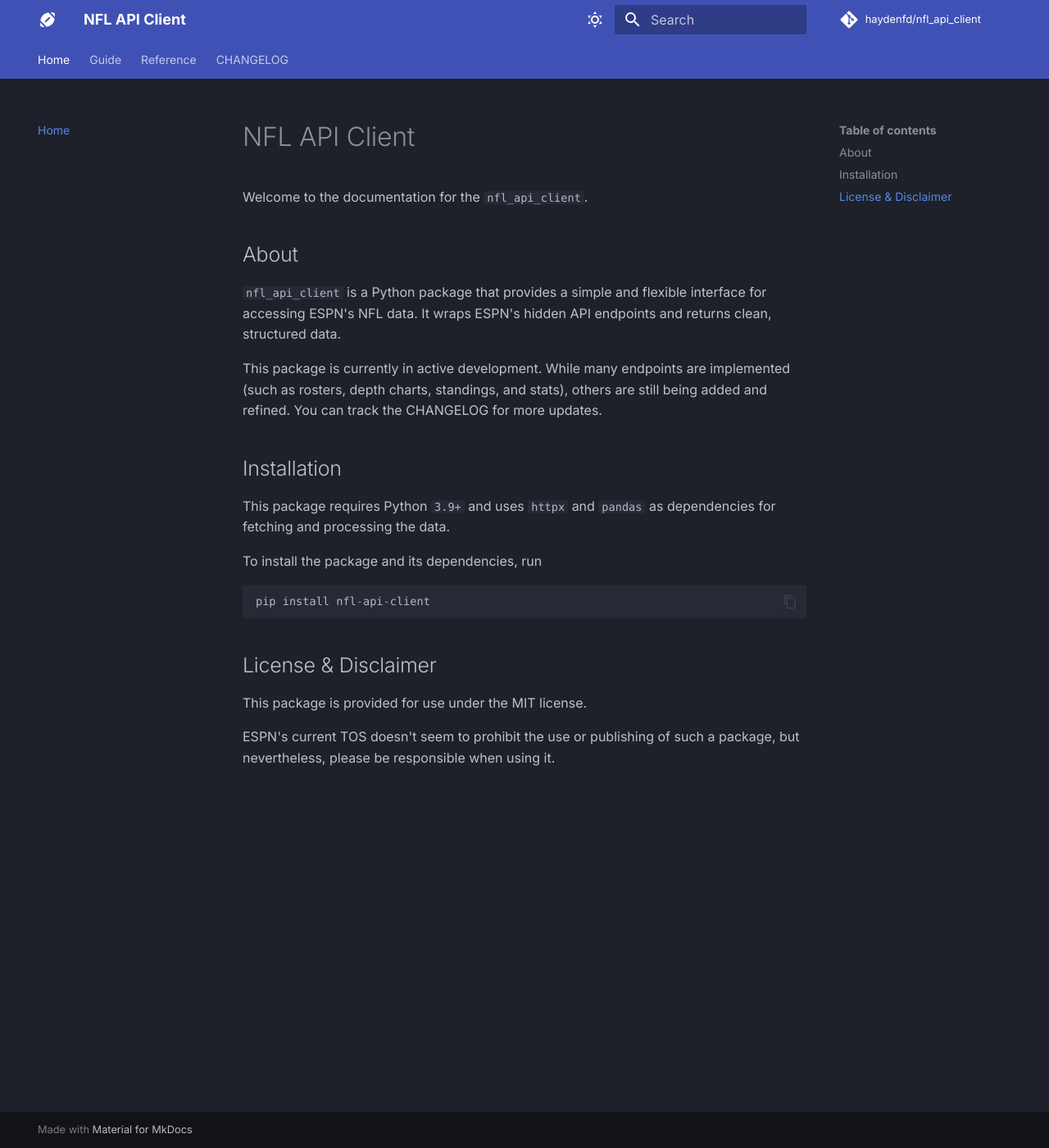
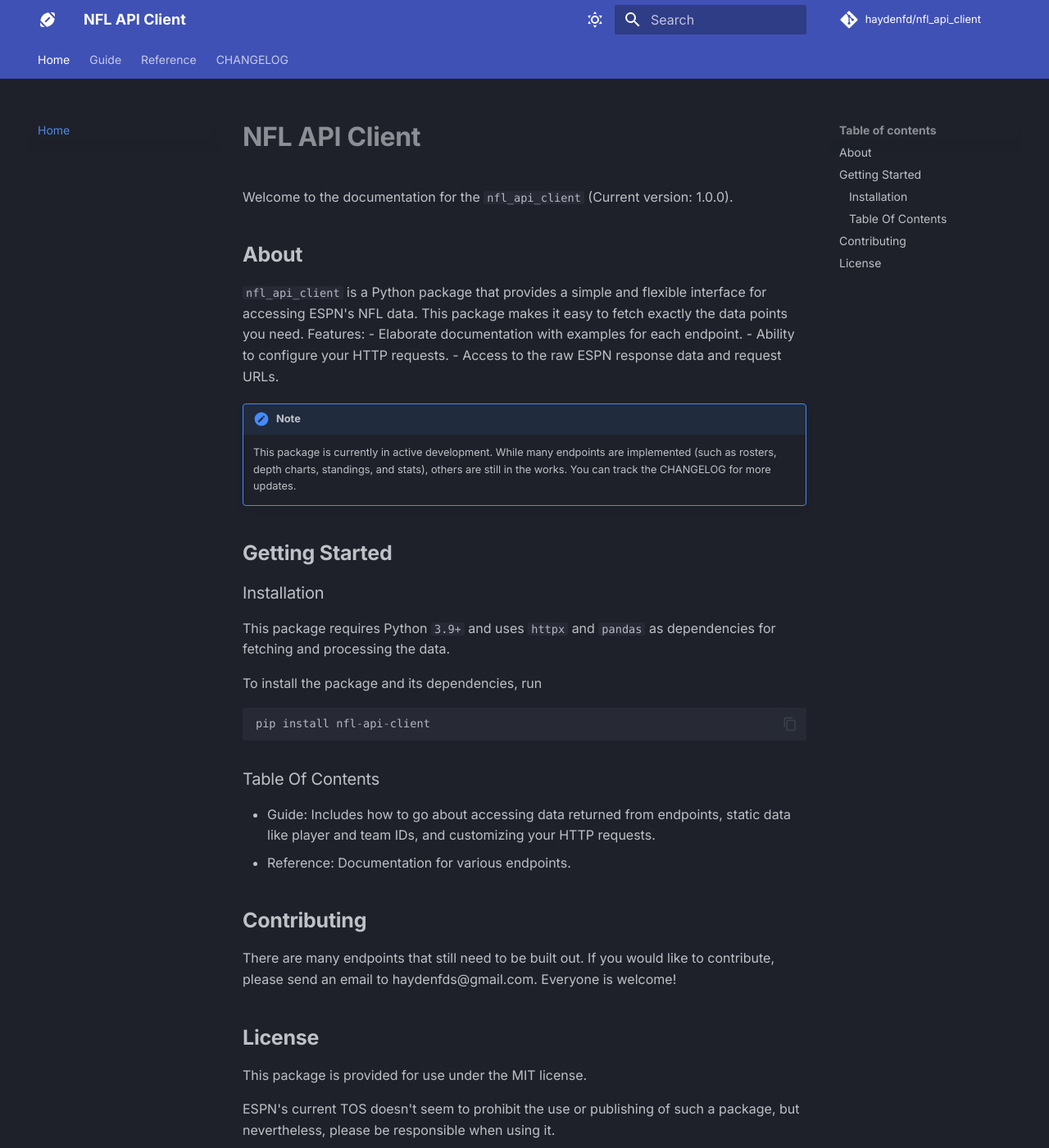
Before and after one commit to haydenfd/nfl_api_client, an MkDocs documentation site: the page built from docs/index.md, in a window 1280 px wide and 1400 px high. Shown: the whole window at 82% size. Built offline with MkDocs 1.6.1 and Material for MkDocs 9.7.7, drawn with Linux system fonts in a browser that asks for light colours; some web fonts are replaced; comment, search, counter and statistics services are not loaded.

Commit message:
Added pytest cov dev dep for generating coverage reports Added tests for team depth chart w/ 100% coverage Got rid of docs/reference.md since its now redundant Locked pyproject Updated mkdocs yaml with updated routes

````diff
--- a/docs/index.md
+++ b/docs/index.md
@@ -1,15 +1,22 @@
-# NFL API Client
+# **NFL API Client**
 
-Welcome to the documentation for the `nfl_api_client`.
+Welcome to the documentation for the `nfl_api_client` (Current version: 1.0.0).
 
-## About
+## **About**
 
-`nfl_api_client` is a Python package that provides a simple and flexible interface for accessing ESPN's NFL data. It wraps ESPN's hidden API endpoints and returns clean, structured data.
-
-This package is currently in active development. While many endpoints are implemented (such as rosters, depth charts, standings, and stats), others are still being added and refined. You can track the CHANGELOG for more updates.
+`nfl_api_client` is a Python package that provides a simple and flexible interface for accessing ESPN's NFL data. This package makes it easy to fetch exactly the data points you need.
+Features:
+    - Elaborate documentation with examples for each endpoint.
+    - Ability to configure your HTTP requests.
+    - Access to the raw ESPN response data and request URLs.
 
 
-## Installation
+!!! Note
+    This package is currently in active development. While many endpoints are implemented (such as rosters, depth charts, standings, and stats), others are still in the works. You can track the CHANGELOG for more updates.
+
+## **Getting Started**
+
+### Installation
 
 This package requires Python `3.9+` and uses `httpx` and `pandas` as dependencies for fetching and processing the data.
 
@@ -19,7 +26,17 @@ To install the package and its dependencies, run
 pip install nfl-api-client
 ```
 
-## License & Disclaimer
+### Table Of Contents
+
+- Guide: Includes how to go about accessing data returned from endpoints, static data like player and team IDs, and customizing your HTTP requests.
+- Reference: Documentation for various endpoints.
+
+
+## **Contributing**
+
+There are many endpoints that still need to be built out. If you would like to contribute, please send an email to haydenfds@gmail.com. Everyone is welcome!
+
+## **License**
 
 This package is provided for use under the MIT license.
 
--- a/mkdocs.yml
+++ b/mkdocs.yml
@@ -12,7 +12,6 @@ nav:
     - Data Access: data_access.md
     - HTTP Request Configuration: request_config.md
   - Reference:
-    - Overview: reference.md
     - Endpoints:
         - Player Career Statistics: player_career_stats.md
         - Team Roster: team_roster.md
--- a/pyproject.toml
+++ b/pyproject.toml
@@ -29,6 +29,7 @@ mkdocstrings = {extras = ["python"], version = "^0.29.1"}
 mkdocs-material = "^9.6.14"
 mkdocs-mermaid2-plugin = "^1.1.1"
 pytest = "^8.4.1"
+pytest-cov = "^6.2.1"
 
 [tool.pytest.ini_options]
 pythonpath = ["src"]
````
Also changed, not shown: docs/data_access.md (+4 -1 lines), docs/reference.md (deleted, +0 -17 lines), 3 other files.
